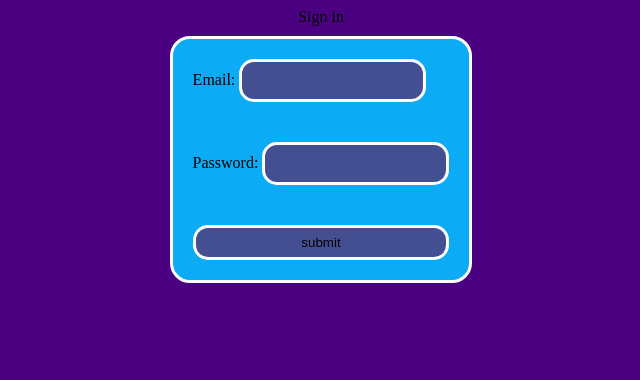
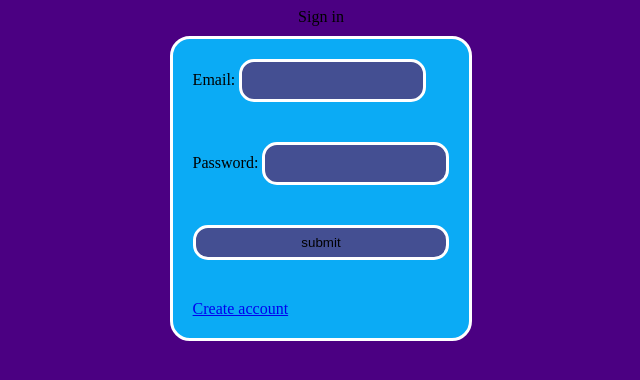
Before and after one commit to badmusbolaji71-cell/Titi-Books, a PHP site: page /login.php in a window 1280 px wide. Shown: the top 380 px of the page, without its empty margins (319-959 px from the left). Run offline with PHP 8.4, Linux system fonts and the light colour scheme.

Commit message:
Update login form to include account creation link
Added a link to create a new account on the login form.

```diff
--- a/login.php
+++ b/login.php
@@ -82,7 +82,7 @@ input{
             <input type="password" name="password" id="">
         </label>
         <input type="submit" value="submit" name = "submit">
-
+        <a href="user_sign_up.php">Create account</a>
     </form>
 </body>
 </html>
```
